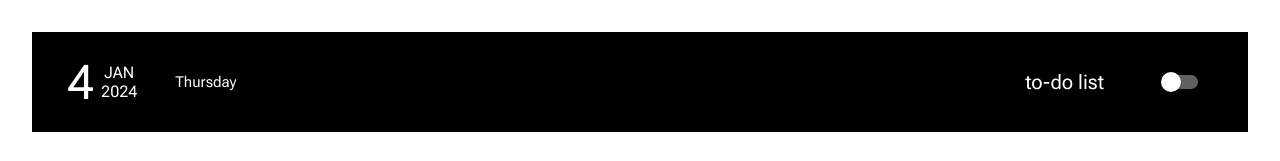
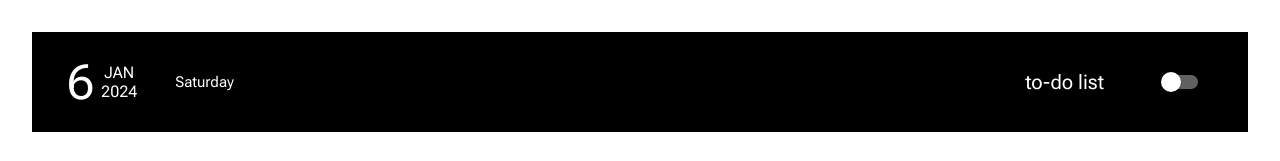
Before and after one commit to frontgr/to-notes, a React (Vite) app: page / in a window 1280 px wide. Shown: the top 161 px of the page. Built offline with nearby package versions, Linux system fonts and the light colour scheme.

Commit message:
feat: Use current dates to the header

```diff
--- a/src/components/Header/Header.jsx
+++ b/src/components/Header/Header.jsx
@@ -1,21 +1,28 @@
 import "./Header.css";
 import Switch from "@mui/material/Switch";
 import { useState } from "react";
+import { daysOfWeek, months } from "./dates.js";
+
 export default function Header(props) {
   const [service, setService] = useState("to-do list");
   function handleServiceChange() {
     service === "to-do list" ? setService("notes") : setService("to-do list");
   }
+  const currentDate = new Date();
+  const date = currentDate.getDate();
+  const monthName = months[currentDate.getMonth()];
+  const dayName = daysOfWeek[currentDate.getDay()];
+  const year = currentDate.getFullYear();
   return (
     <>
       <header className="header">
         <div className="date">
-          <span className="date__nth">4</span>
+          <span className="date__nth">{date}</span>
           <div className="date__details">
-            <p className="date__month">JAN</p>
-            <p className="date__year">2024</p>
+            <p className="date__month">{monthName}</p>
+            <p className="date__year">{year}</p>
           </div>
-          <span className="date__day">Thursday</span>
+          <span className="date__day">{dayName}</span>
         </div>
         <div className="menu">
           <div className="service">{service}</div>
--- /dev/null
+++ b/src/components/Header/dates.js
@@ -0,0 +1,23 @@
+export const daysOfWeek = [
+  "Sunday",
+  "Monday",
+  "Tuesday",
+  "Wednesday",
+  "Thursday",
+  "Friday",
+  "Saturday",
+];
+export const months = [
+  "JAN",
+  "FEB",
+  "MAR",
+  "APR",
+  "MAY",
+  "JUN",
+  "JUL",
+  "AUG",
+  "SEP",
+  "OCT",
+  "NOV",
+  "DEC",
+];
```
